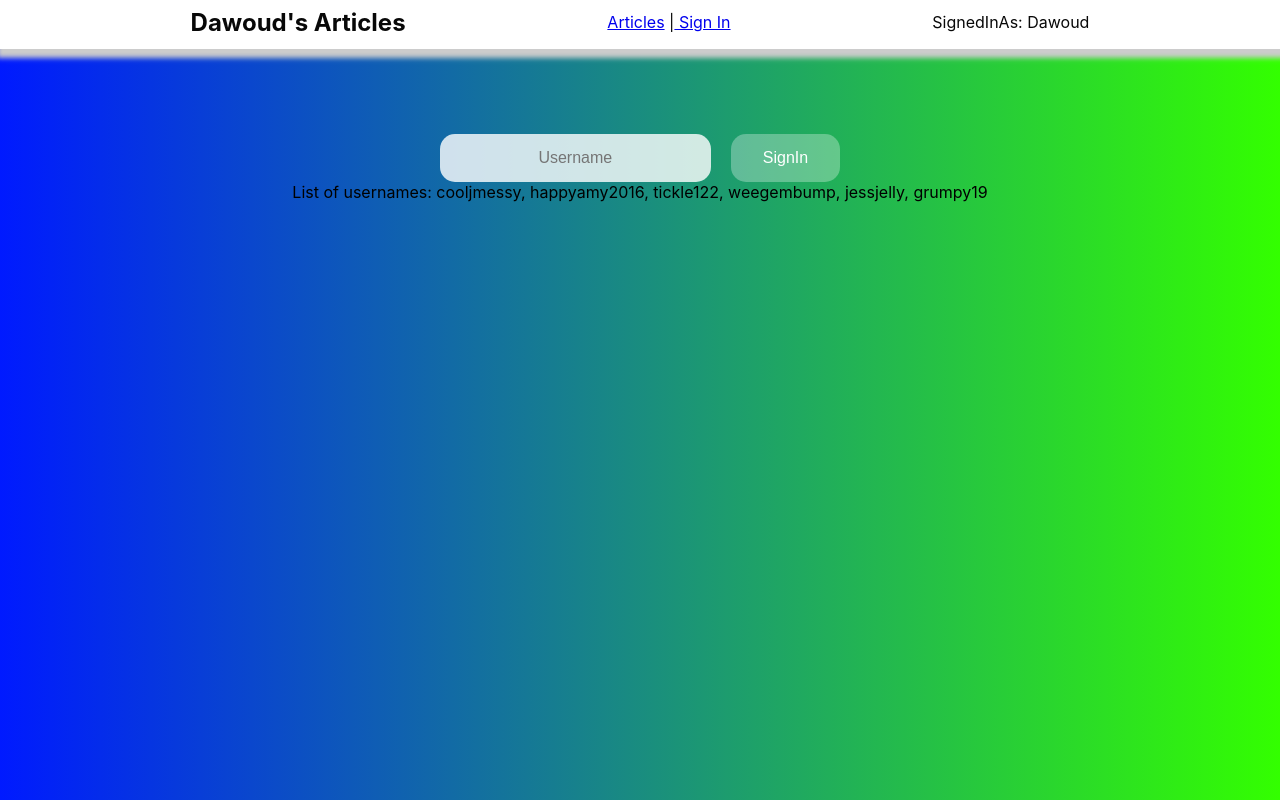
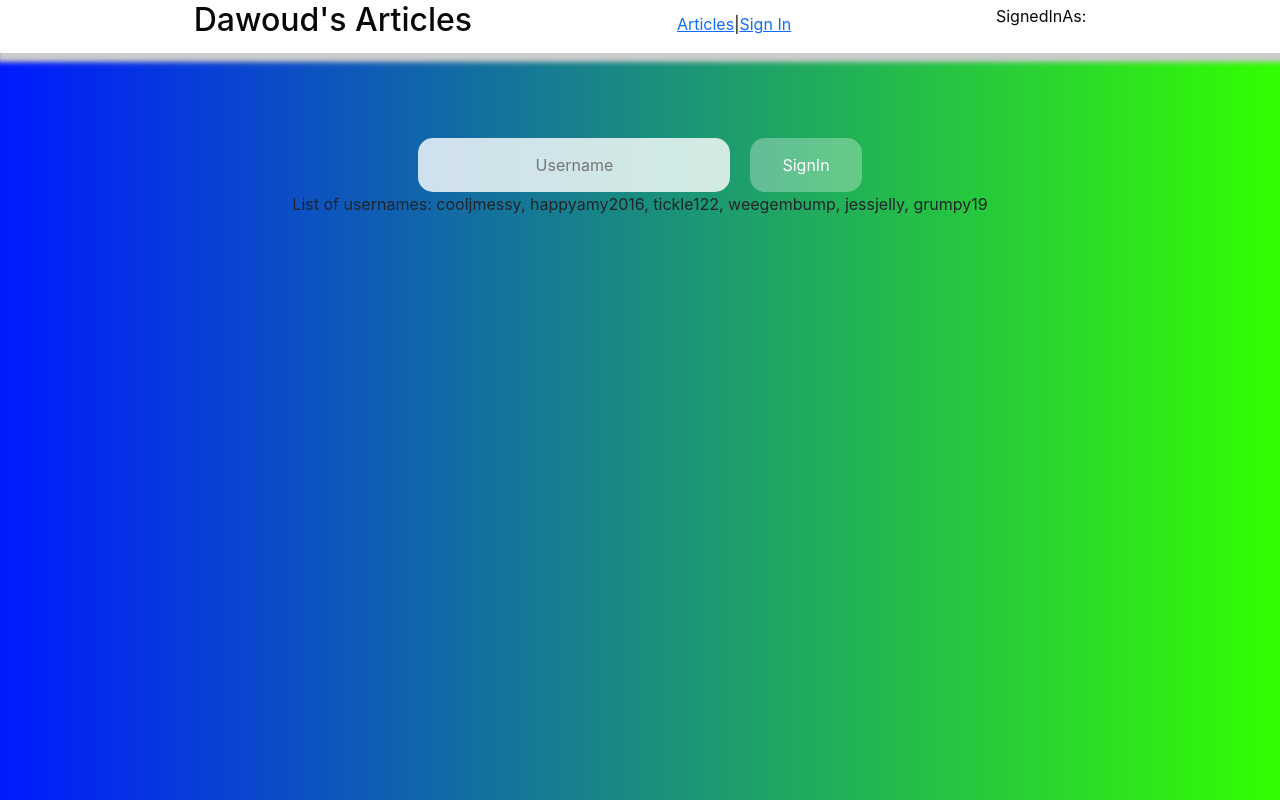
Before and after one commit to DawoudCoders/Front-end-website, a React (Create React App) app: page /signIn in a window 1280 px wide. Built offline with nearby package versions, Linux system fonts and the light colour scheme.

Commit message:
Tried to impletment some bootstrap, but encountered some errors and fixed. Now sign in page works properly, with posts and deletes working specifically with the user being signed in

```diff
--- a/public/index.html
+++ b/public/index.html
@@ -9,13 +9,17 @@
       name="description"
       content="Web site created using create-react-app"
     />
-
+    <link
+      href="https://cdn.jsdelivr.net/npm/bootstrap@5.1.3/dist/css/bootstrap.min.css"
+      rel="stylesheet"
+      integrity="sha384-1BmE4kWBq78iYhFldvKuhfTAU6auU8tT94WrHftjDbrCEXSU1oBoqyl2QvZ6jIW3"
+      crossorigin="anonymous"
+    />
 
     <title>React App</title>
   </head>
   <body>
     <noscript>You need to enable JavaScript to run this app.</noscript>
     <div id="root"></div>
-
   </body>
 </html>
--- a/src/App.js
+++ b/src/App.js
@@ -4,21 +4,24 @@ import Header from "./Components/Header";
 import { BrowserRouter, Routes, Route } from "react-router-dom";
 import SpecificArticlePage from "./Components/SpecificArticlePage/SpecificArticlePage";
 
-import { useState } from "react";
+import { useState, useContext } from "react";
 import { UsernameContext } from "./Contexts/UsernameContext";
 import SignInPage from "./Components/SignInPage/SignInPage";
 
 function App() {
-  const [username, setUsername] = useState("Dawoud");
+ const [username, setUsername] = useState("dawoud")
   return (
-    <UsernameContext.Provider value={username}>
+    <UsernameContext.Provider value={{username,setUsername}} >
       <BrowserRouter>
         <div className="App">
           <Header />
           <Routes>
             <Route path="/" element={<ArticleListPage />} />
             <Route path="/:articleId" element={<SpecificArticlePage />} />
-            <Route path="/signIn" element={<SignInPage setUsername={setUsername} />} />
+            <Route
+              path="/signIn"
+              element={<SignInPage/>}
+            />
           </Routes>
         </div>
       </BrowserRouter>
--- a/src/Components/Header.js
+++ b/src/Components/Header.js
@@ -1,14 +1,13 @@
-import React from "react";
+import React, { useEffect, useState } from "react";
 import { UsernameContext } from "../Contexts/UsernameContext";
 import { useContext } from "react";
 
 function Header() {
-  const username = useContext(UsernameContext);
+  const { username } = useContext(UsernameContext);
 
   return (
     <div className="header">
       <div>
-        {" "}
         <h2>Dawoud's Articles</h2>
       </div>
 
@@ -18,9 +17,23 @@ function Header() {
         </nav>
       </div>
       <div>
-        <p>SignedInAs: {username}</p>
+        <p>SignedInAs: {sessionStorage.getItem("username")}</p>
       </div>
     </div>
+
+    // <nav class="navbar sticky-top navbar-expand-lg navbar-dark bg-dark">
+    //   <div class="container-fluid">
+    //     <span class="navbar-brand mb-1 h1">Dawoud's Articles</span>
+
+    //     <a class="nav-link active" aria-current="page" href="#">
+    //       Articles
+    //     </a>
+
+    //     <a class="nav-link active" aria-current="page" href="#">
+    //       Sign In
+    //     </a>
+    //   </div>
+    // </nav>
   );
 }
 
--- a/src/Components/SignInPage/SignInPage.js
+++ b/src/Components/SignInPage/SignInPage.js
@@ -1,15 +1,18 @@
 import React, { useContext, useState } from "react";
 import fetchUsername from "../../HelperFunctions/fetchUsername";
+import { UsernameContext } from "../../Contexts/UsernameContext";
 
-function SignInPage({ setUsername }) {
+function SignInPage() {
   const [inputValue, setInputValue] = useState("");
   const [logInErr, setLogInErr] = useState(false);
+  const { username, setUsername } = useContext(UsernameContext);
 
   const handleSignIn = () => {
-    console.log("hello");
     fetchUsername(inputValue)
       .then((response) => {
-        setUsername(inputValue);
+        sessionStorage.setItem("username", inputValue);
+        setUsername(sessionStorage.getItem("username"));
+        setLogInErr(false);
       })
       .catch((err) => {
         setLogInErr(true);
--- a/src/Components/SpecificArticlePage/CommentCard.js
+++ b/src/Components/SpecificArticlePage/CommentCard.js
@@ -50,7 +50,7 @@ function CommentCard({ comments, setComments }) {
                 <div>{comment.body} </div>
                 <div>Posted By: {comment.author}</div>
                 <div>Votes: {comment.votes}</div>
-                {comment.author === "weegembump" && (
+                {comment.author === sessionStorage.getItem("username") && (
                   <button
                     onClick={() => {
                       handleDeleteComment(comment.comment_id);
--- a/src/Components/SpecificArticlePage/PostNewComment.js
+++ b/src/Components/SpecificArticlePage/PostNewComment.js
@@ -7,7 +7,7 @@ import CommentCard from "./CommentCard";
 function PostNewComment({ article, setComments }) {
   const [commentObj, setCommentObj] = useState({
     article_id: article.article_id,
-    author: "weegembump",
+    author: sessionStorage.getItem("username"),
     body: "",
     votes: 0,
   });
@@ -28,7 +28,7 @@ function PostNewComment({ article, setComments }) {
           setCommentObj({
             body: "",
             votes: 0,
-            author: "weegembump",
+            author: sessionStorage.getItem("username")
           });
           setSubmitErr(false);
           setLengthError(false);
--- a/src/HelperFunctions/postComment.js
+++ b/src/HelperFunctions/postComment.js
@@ -1,17 +1,16 @@
 const axios = require("axios");
 
-function postComment(articleId, body ) {
-
+function postComment(articleId, body) {
+  const username = sessionStorage.getItem("username");
+  console.log(username);
   return axios
     .post(
       `https://nc-news-example-seminar-3-7.herokuapp.com/api/articles/${articleId}/comments`,
-      { body: body, username: "weegembump" }
+      { body: body, username: username }
     )
     .then((response) => {
-
       return response;
-    })
-
+    });
 }
 
 export default postComment;
```
